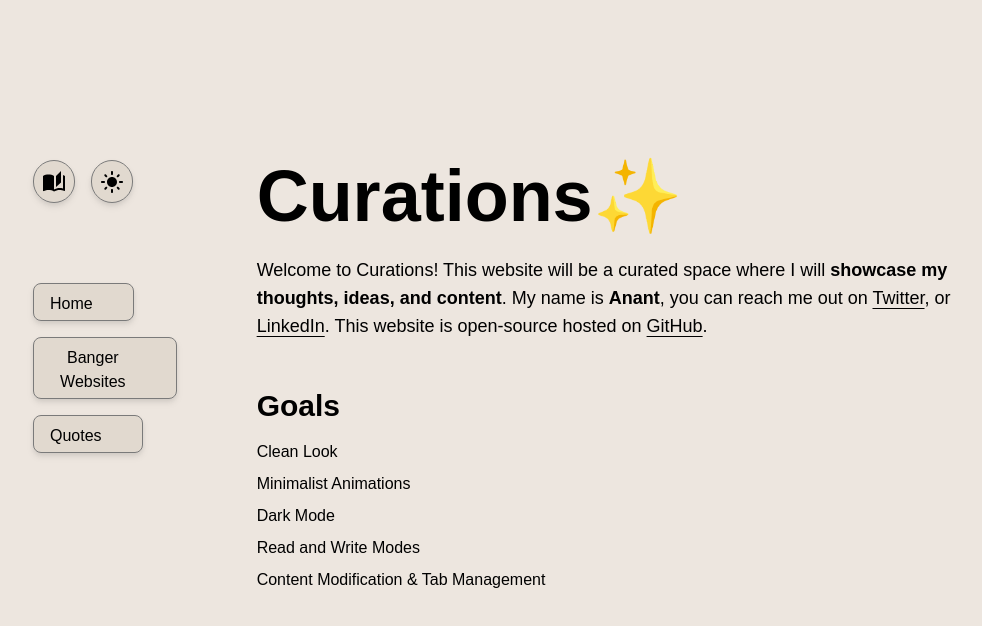
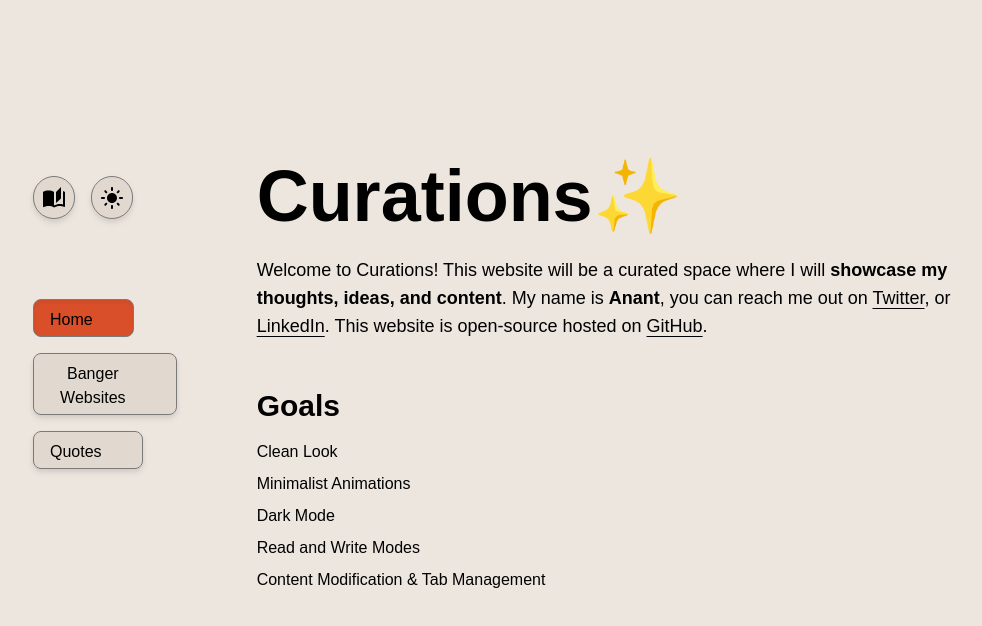
Before and after one commit to dubeyanant/Curations, a React (Vite) app: page / in a window 1280 px wide. Shown: the top 626 px of the page, without its empty margins (127-1109 px from the left). Built offline with nearby package versions, Linux system fonts and the light colour scheme; the HTML template or start-up script is replaced by a standard one.

Commit message:
fix(Sidebar): :bug: tab holds active state

```diff
--- a/src/components/SideBar.jsx
+++ b/src/components/SideBar.jsx
@@ -1,4 +1,4 @@
-import React, { useState } from "react";
+import React, { useState, useEffect } from "react";
 import { useNavigate } from "react-router-dom";
 
 import AutoStoriesIcon from "@mui/icons-material/AutoStories";
@@ -7,7 +7,7 @@ import EditIcon from "@mui/icons-material/Edit";
 import DarkModeIcon from "@mui/icons-material/DarkMode";
 
 const SidebarButtonGroup = ({ children }) => (
-  <div className="flex gap-4">{children}</div>
+  <div className="flex gap-4 mt-4">{children}</div>
 );
 
 const SideBarButton = ({ children, onClick }) => {
@@ -34,13 +34,17 @@ const SidebarTabSection = ({ children }) => (
   <div className="mt-20 flex flex-col items-start gap-4">{children}</div>
 );
 
-const SidebarTabItem = ({ children, to }) => {
-  const navigate = useNavigate();
+const SidebarTabItem = ({ children, isSelected, onClick }) => {
+  const tabClasses = isSelected
+    ? "bg-primary-dark shadow-inner"
+    : "bg-primary-tab drop-shadow-md hover:bg-primary-hover hover:drop-shadow-[0_5px_5px_rgba(0,0,0,0.25)]";
 
   return (
     <button
-      className="pt-2 pb-1 pl-4 pr-10 bg-primary-tab border rounded-lg border-grays-gray drop-shadow-md hover:bg-primary-hover hover:drop-shadow-[0_5px_5px_rgba(0,0,0,0.25)] focus:bg-primary-dark focus:shadow-inner"
-      onClick={() => navigate(to)}
+      className={
+        "pt-2 pb-1 pl-4 pr-10 border rounded-lg border-grays-gray " + tabClasses
+      }
+      onClick={onClick}
     >
       {children}
     </button>
@@ -50,6 +54,23 @@ const SidebarTabItem = ({ children, to }) => {
 const SideBar = () => {
   const [isEditIcon, setIsEditIcon] = useState(false);
   const [isDarkMode, setIsDarkMode] = useState(false);
+  const [selectedTab, setSelectedTab] = useState(0);
+
+  const navigate = useNavigate();
+
+  // Check the route and select the setSelectedTab effect on that route tab if no tab have setSelectedTab effect on
+  useEffect(() => {
+    const currentPath = window.location.pathname;
+    const foundIndex = navItems.findIndex((item) => item.to === currentPath);
+    if (foundIndex !== -1) {
+      setSelectedTab(foundIndex);
+    }
+  }, []);
+
+  const handleTabClick = (index, to) => {
+    setSelectedTab(index);
+    navigate(to);
+  };
 
   const navItems = [
     { label: "Home", to: "/" },
@@ -77,7 +98,11 @@ const SideBar = () => {
       </SidebarButtonGroup>
       <SidebarTabSection>
         {navItems.map((item, index) => (
-          <SidebarTabItem key={index} to={item.to}>
+          <SidebarTabItem
+            key={index}
+            isSelected={index === selectedTab}
+            onClick={() => handleTabClick(index, item.to)}
+          >
             {item.label}
           </SidebarTabItem>
         ))}
```
